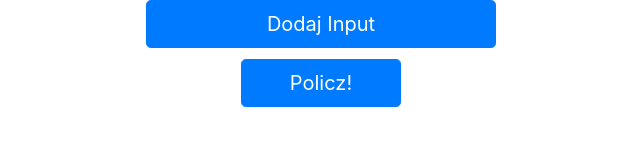
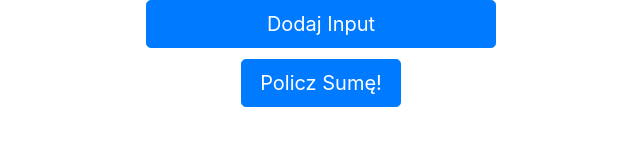
Before and after one commit to sochun/warsawjs-workshop-boilerplate, a plain HTML site: page index.html in a window 1280 px wide. Shown: the full height of the page, 319-959 px from the left. Drawn offline with nearby package versions, Linux system fonts and the light colour scheme.

Commit message:
Update index.html

```diff
--- a/index.html
+++ b/index.html
@@ -31,7 +31,7 @@
             <div class="col-5"></div>
              <div class="col-2">
 
-                 <button type="button" id="button2" class="btn btn-primary btn-lg btn-block margin-top">Policz!</button>
+                 <button type="button" id="button2" class="btn btn-primary btn-lg btn-block margin-top">Policz Sumę!</button>
 
              </div>
              <div class="col-5"></div>
```
